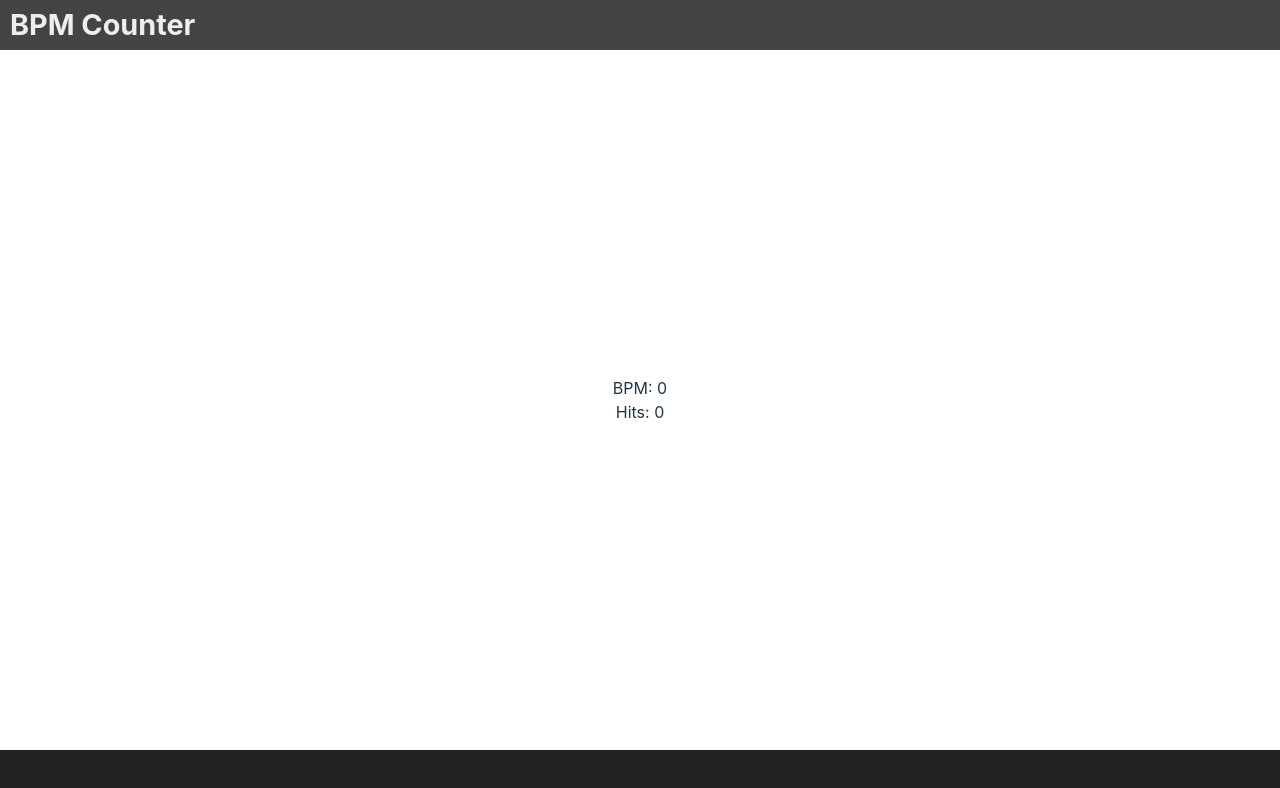
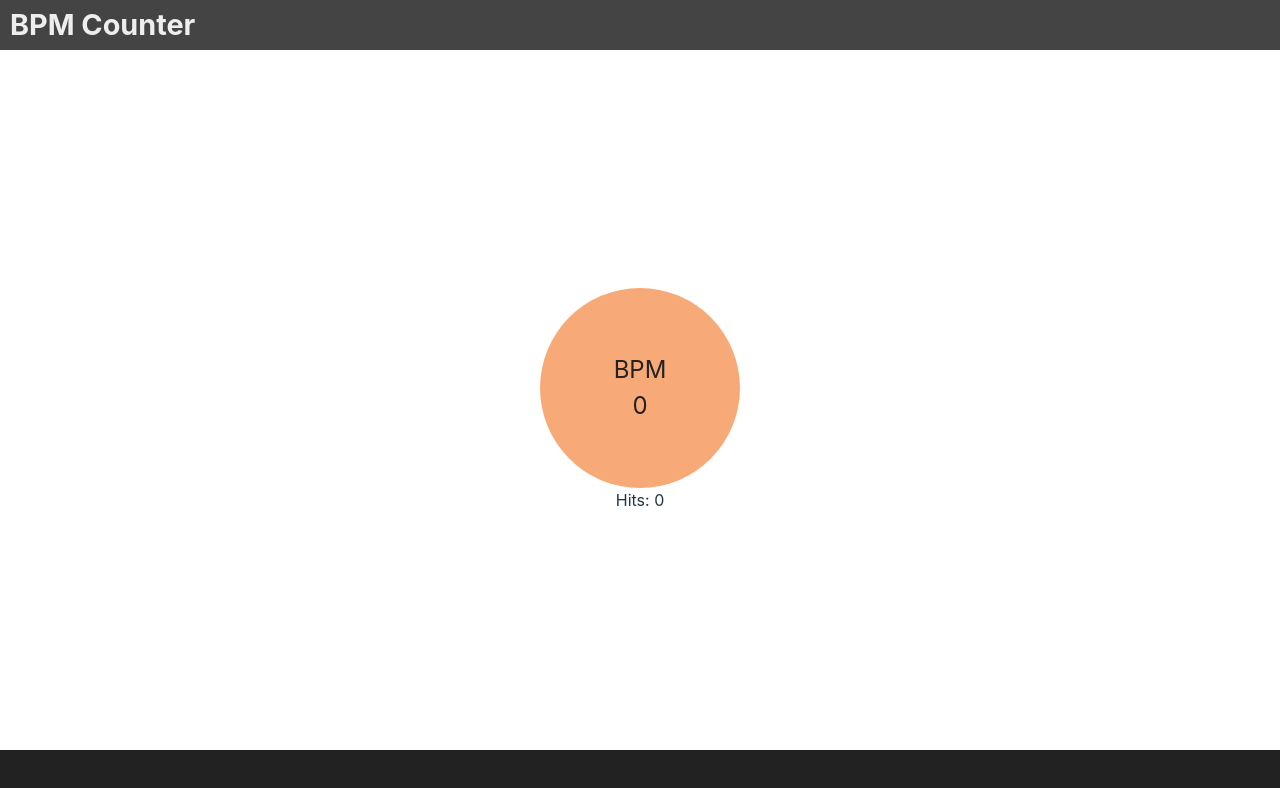
Before and after one commit to rodu/bpm-counter, a Vue app: page / in a window 1280 px wide. Shown: the top 788 px of the page. Built offline with nearby package versions, Linux system fonts and the light colour scheme.

Commit message:
Adds pulse animation to represent the BPM value visually

```diff
--- a/src/components/Tapper.vue
+++ b/src/components/Tapper.vue
@@ -1,6 +1,6 @@
 <script setup lang="ts">
-import { ref } from 'vue';
-import { fromEvent, map, pairwise, scan, timestamp } from 'rxjs';
+import { ref, useTemplateRef } from 'vue';
+import { fromEvent, map, pairwise, scan, tap, timestamp } from 'rxjs';
 
 const bpm = ref(0);
 const hits = ref(0);
@@ -10,10 +10,16 @@ const resetTimeout = 2000;
 
 // Create an Observable that emits events of a specific type, here 'keydown'
 const keypress$ = fromEvent<KeyboardEvent>(target, 'keyup');
-
+/* const tapperClick$ = fromEvent<MouseEvent>(
+  document.querySelector('#tapper')!,
+  'click'
+);
+ */
 // Subscribe to the observable to handle key press events
 keypress$
   .pipe(
+    tap((event: Event) => pulseOnce(event)),
+
     // Step 1: Add timestamps to each emission
     timestamp(),
 
@@ -55,11 +61,65 @@ keypress$
     bpm.value = bpmValue;
     hits.value = hitsValue;
   });
+
+const shouldPulsate = ref(false);
+const tapperDiv = useTemplateRef('tapper');
+const pulseOnce = (event: Event) => {
+  event.stopPropagation();
+
+  if (hits.value > 20) {
+    shouldPulsate.value = true;
+
+    // Sets the pulse animation to the same speet of the calculated BPM
+    if (tapperDiv.value) {
+      tapperDiv.value.style.animationDuration =
+        (60 / bpm.value).toFixed(3) + 's';
+    }
+  } else {
+    shouldPulsate.value = false;
+  }
+};
 </script>
 
 <template>
-  <div>BPM: {{ bpm }}</div>
+  <div ref="tapper" class="bpm-container" :class="{ pulse: shouldPulsate }">
+    <div>BPM</div>
+    <div>{{ bpm }}</div>
+  </div>
   <div>Hits: {{ hits }}</div>
 </template>
 
-<style scoped></style>
+<style scoped>
+.bpm-container {
+  display: flex;
+  flex-direction: column;
+  justify-content: center;
+  align-items: center;
+  width: 200px;
+  height: 200px;
+  background-color: #f8a978;
+  color: #222;
+  font-size: 1.5rem;
+  border-radius: 50%;
+  user-select: none;
+  box-shadow: 0px 25px 50px -12px rgba(255, 255, 255, 0.25);
+}
+
+.pulse {
+  animation: 0.25s pulse infinite;
+}
+
+@keyframes pulse {
+  0% {
+    box-shadow: 0 0 0 0 rgba(255, 255, 255, 0.7);
+  }
+
+  70% {
+    box-shadow: 0 0 0 15px rgba(255, 255, 255, 0);
+  }
+
+  100% {
+    box-shadow: 0 0 0 0 rgba(255, 255, 255, 0);
+  }
+}
+</style>
```
